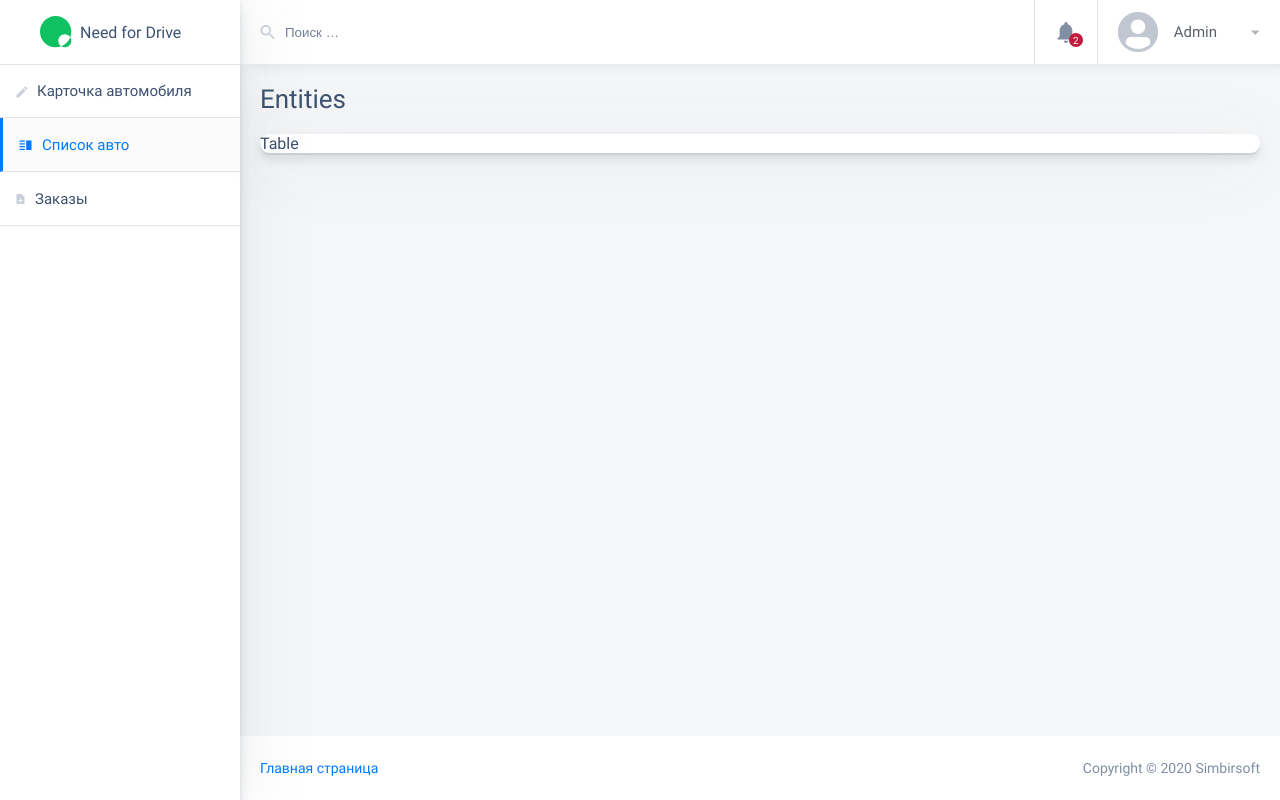
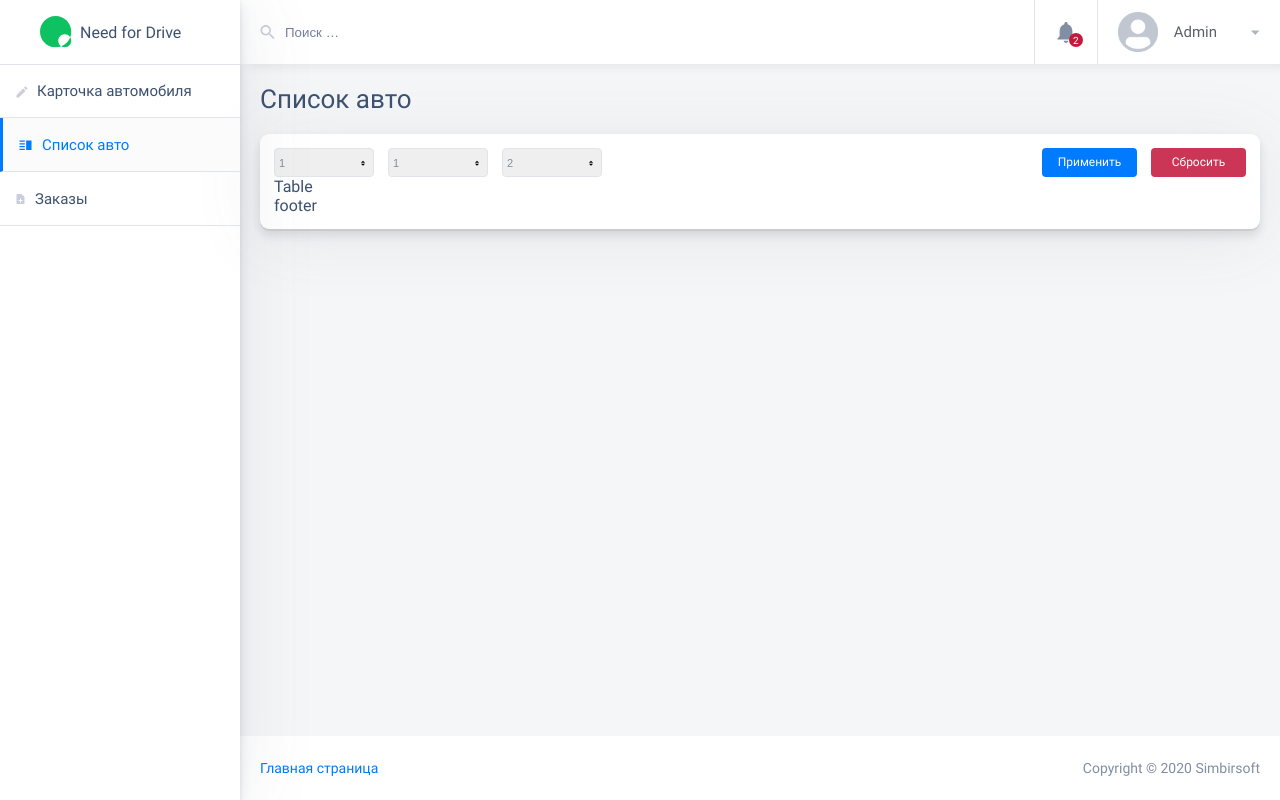
Before and after one commit to PolyantsevYury/need-for-drive, a React (Create React App) app: page /admin/table in a window 1280 px wide. Built offline with nearby package versions, Linux system fonts and the light colour scheme; what react-geocode would draw is missing.

Commit message:
Add table filter form

```diff
--- a/src/components/adminPage/carsTable/CarsTable.js
+++ b/src/components/adminPage/carsTable/CarsTable.js
@@ -1,13 +1,62 @@
 import React from "react";
 import "./CarsTable.scss";
+import { Form, Formik } from "formik";
+import { Filter } from "../../common/forms/Forms";
+import { Button } from "../../common/buttons/Buttons";
 // import { Button } from "../../common/buttons/Buttons";
 // import { Checkbox, Text } from "../../common/forms/Forms";
 
 const CarsTable = () => {
+  const firstOptions = [
+    { key: "1", value: "1" },
+    { key: "2", value: "2" },
+  ];
+  const secondOptions = [
+    { key: "1", value: "1" },
+    { key: "2", value: "2" },
+  ];
+  const thirdOptions = [
+    { key: "1", value: "1" },
+    { key: "2", value: "2" },
+  ];
+
+  const initialValues = {
+    name1: "1",
+    name2: "1",
+    name3: "2",
+  };
+
+  // eslint-disable-next-line no-console
+  const onFilterSubmit = (value) => console.log(value);
+
   return (
     <>
-      <h2 className="admin__title">Entities</h2>
-      <div className="admin__card cars-table"> Table </div>
+      <h2 className="admin__title">Список авто</h2>
+      <div className="admin__card cars-table">
+        <div className="cars-table__header">
+          <Formik initialValues={initialValues} onSubmit={onFilterSubmit}>
+            <Form className="cars-table__filter">
+              <div className="cars-table__filter-items">
+                <Filter name="name1" options={firstOptions} />
+                <Filter name="name2" options={secondOptions} />
+                <Filter name="name3" options={thirdOptions} />
+              </div>
+              <div className="cars-table__filter-buttons">
+                <div className="cars-table__filter-button">
+                  <Button additionalStyles="button__admin">Применить</Button>
+                </div>
+                <div className="cars-table__filter-button">
+                  <Button additionalStyles="button__admin button__admin-delete">
+                    Сбросить
+                  </Button>
+                </div>
+              </div>
+            </Form>
+          </Formik>
+        </div>
+        <div className="cars-table__content">Table</div>
+        <div className="cars-table__footer">footer</div>
+      </div>
     </>
   );
 };
--- a/src/components/adminPage/carsTable/CarsTable.scss
+++ b/src/components/adminPage/carsTable/CarsTable.scss
@@ -1 +1,26 @@
 @import "../../../assets/variables";
+
+.cars-table {
+  padding: 14px;
+
+  &__filter {
+    display: flex;
+    justify-content: space-between;
+  }
+
+  &__filter-items {
+    display: flex;
+
+    select {
+      margin-right: 8px;
+    }
+  }
+
+  &__filter-buttons {
+    display: flex;
+  }
+
+  &__filter-button {
+    margin-left: 14px;
+  }
+}
```
